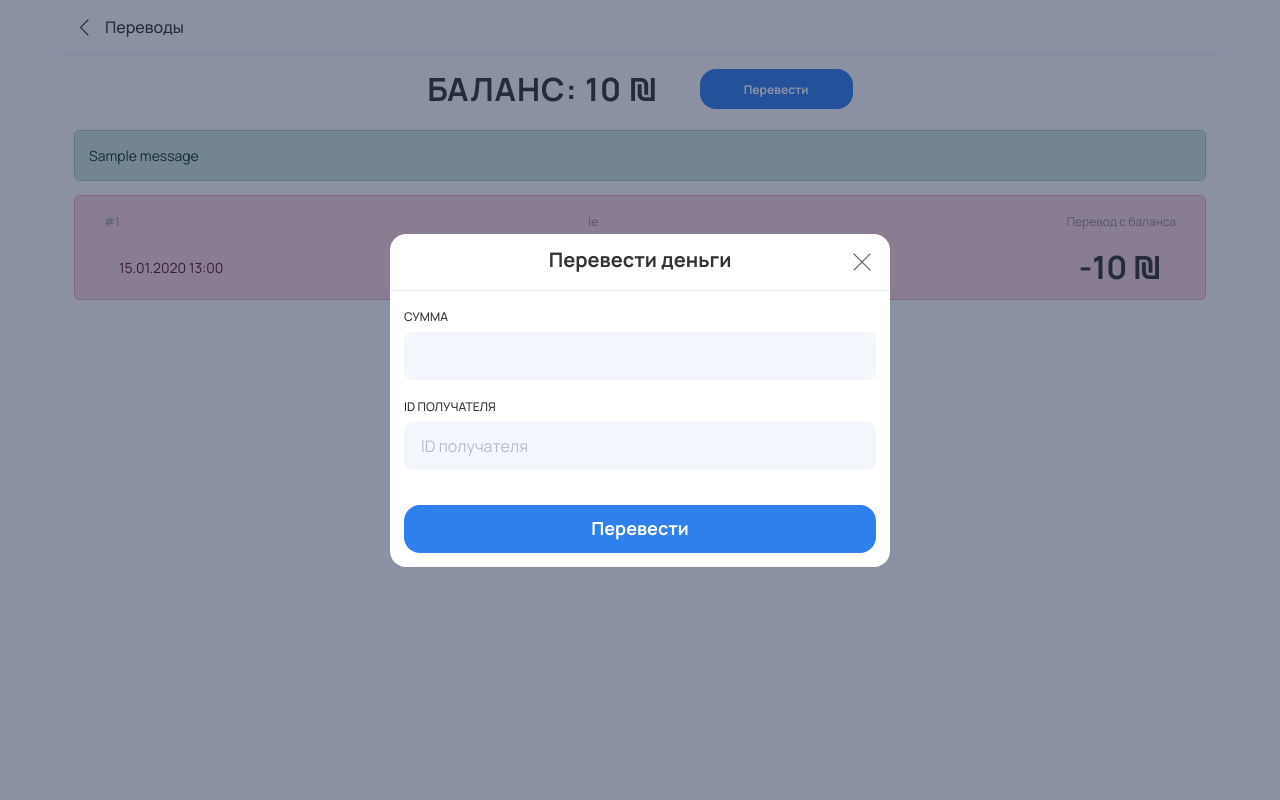
After one commit to dyanashek/Avia-booking, a Django app: page /shop/transfers/ in a window 1280 px wide, after a click on "Перевести". The commit adds this page. Run offline with Django 4.2, Linux system fonts and the light colour scheme; a user stored in the database is signed in; tables that the repository leaves empty hold one stand-in row (values such as "Sample post"); one stand-in notice (Sample message) is shown; parts of the project's set-up code (start-up, migrations or seed data) failed here and were passed over; some libraries are stand-ins or nearby versions.

Commit message:
feat: transactions between users

```diff
--- a/avia/shop/urls.py
+++ b/avia/shop/urls.py
@@ -20,4 +20,6 @@ urlpatterns = [
     path("change-profile/", shop_views.change_profile, name="change_profile"),
     path("topups/", shop_views.TopupsView.as_view(), name="topups"),
     path("create-topup/", shop_views.create_topup, name="create_topup"),
+    path("transfers/", shop_views.TransfersView.as_view(), name="transfers"),
+    path("create-transfer/", shop_views.create_transfer, name="create_transfer"),
 ]
--- a/avia/shop/views.py
+++ b/avia/shop/views.py
@@ -3,7 +3,7 @@ import json
 
 from django.contrib.auth.decorators import login_required
 from django.views.decorators.http import require_POST
-from django.db.models import Case, When
+from django.db.models import Case, When, Q
 from django.http.response import JsonResponse
 from django.shortcuts import get_object_or_404, redirect, render
 from django.views.decorators.csrf import csrf_exempt
@@ -13,9 +13,11 @@ from django.contrib.auth.mixins import LoginRequiredMixin
 from django.urls import reverse
 from django.db import transaction
 from django.contrib import messages
+from django.contrib.auth import get_user_model
 
 from shop.models import (Product, Category, SubCategory, Cart, CartItem, FavoriteProduct,
-                         Order, OrderItem, BuyerProfile, BaseSettings, TopupRequest, TopupRequestStatus, OrderStatus)
+                         Order, OrderItem, BuyerProfile, BaseSettings, TopupRequest, TopupRequestStatus, OrderStatus,
+                         BalanceTransaction)
 from core.utils import send_message_on_telegram
 from .utils import (format_amount, escape_markdown, create_icount_client, send_shop_delivery_address,
                     send_topup_address, icount_order_invoice)
@@ -321,7 +323,7 @@ class TopupsView(LoginRequiredMixin, ListView):
     template_name = "client/views/profile/topups.html"
     context_object_name = "topups"
     model = TopupRequest
-    paginate_by = 2
+    paginate_by = 10
 
     def get_queryset(self):
         queryset = super().get_queryset().filter(user=self.request.user).order_by('-created_at')
@@ -423,3 +425,59 @@ def order_resend_icount(request, pk):
                         pass
 
     return redirect('/admin/shop/order/')
+
+
+class TransfersView(LoginRequiredMixin, ListView):
+    template_name = "client/views/profile/transfers.html"
+    context_object_name = "transfers"
+    model = BalanceTransaction
+    paginate_by = 10
+
+    def get_queryset(self):
+        queryset = super().get_queryset().filter(Q(sender=self.request.user) | Q(receiver=self.request.user)).order_by('-created_at')
+        return queryset
+
+    def get_context_data(self, **kwargs):
+        context = super().get_context_data(**kwargs)
+        context['next_page'] = int(self.request.GET.get('page', 1)) + 1
+        if buyer := BuyerProfile.objects.filter(user=self.request.user).first():
+            context['buyer_balance'] = format_amount(buyer.balance)
+            context['buyer_balance_int'] = int(buyer.balance)
+
+        return context
+
+
+@login_required
+@require_POST
+def create_transfer(request):
+    messages.get_messages(request).used = True
+    amount = request.POST.get('amount')
+    receiver = request.POST.get('receiver')
+    if amount and receiver:
+        amount = int(amount)
+        sender_user = get_user_model().objects.filter(username=f'shop{receiver}').first()
+        receiver = BuyerProfile.objects.filter(tg_id=receiver).first()
+        sender = BuyerProfile.objects.filter(user=request.user).first()
+        if receiver and sender and sender_user:
+            if receiver.tg_id != sender.tg_id:
+                if sender.balance >= amount:
+                    try:
+                        with transaction.atomic():
+                            sender.balance -= amount
+                            receiver.balance += amount
+                            sender.save(update_fields=['balance'])
+                            receiver.save(update_fields=['balance'])
+                            BalanceTransaction.objects.create(sender=request.user, receiver=sender_user, amount=amount)
+                            messages.success(request, f'Вы успешно перевели {amount} ₪ пользователю {receiver.tg_id}')
+                    except:
+                        messages.error(request, 'Ошибка при переводе.')
+                else:
+                    messages.error(request, 'Ошибка при переводе: недостаточно средств на балансе')
+            else:
+                messages.error(request, 'Ошибка при переводе: вы не можете перевести деньги себе')
+        else:
+            messages.error(request, 'Ошибка при переводе: получатель не найден')
+    else:
+        messages.error(request, 'Ошибка при переводе: вы не предоставили необходимых данных')
+
+    return redirect(reverse('shop:transfers'))
--- a/avia/templates/base.html
+++ b/avia/templates/base.html
@@ -3,6 +3,7 @@
 <html lang="en">
 
 <head>
+    <script type="text/javascript" src="https://telegram.org/js/telegram-web-app.js?56"></script>
     <meta charset="UTF-8">
     <meta http-equiv="X-UA-Compatible" content="IE=edge">
     <meta name="viewport" content="width=device-width, initial-scale=1.0">
@@ -42,7 +43,6 @@
     {% block layout %}{% endblock%}
     {% include 'common/components/modals/fail.html' %}
     {% block modals %}{% endblock %}
-    <script type="text/javascript" src="https://telegram.org/js/telegram-web-app.js"></script>
     <script>
         document.addEventListener("DOMContentLoaded", function () {
             const urlParams = new URLSearchParams(window.location.search);
@@ -67,7 +67,6 @@
               } catch (error) {
               }
               try {
-                  {% comment %} window.Telegram.WebApp.requestFullScreen() {% endcomment %}
                   window.Telegram.WebApp.expand()
               } catch (error) {
               }
--- a/avia/templates/client/components/sidebar.html
+++ b/avia/templates/client/components/sidebar.html
@@ -27,7 +27,7 @@
                             <li class="menu-restourant"><a href="{% url 'shop:orders' %}">История заказов</a></li>
                             <li class="menu-wishlist"><a href="{% url 'shop:favorites' %}">Избранное</a></li>
                             <li class="menu-topup"><a href="{% url 'shop:topups' %}">Пополнения</a></li>
-                            <li class="menu-exchange"><a href="{% url 'shop:favorites' %}">Переводы</a></li>
+                            <li class="menu-exchange"><a href="{% url 'shop:transfers' %}">Переводы</a></li>
                         </ul>
                     </nav>
                 </div><!-- /headerSidebarProfile -->
--- /dev/null
+++ b/avia/templates/client/views/profile/transfers.html
@@ -0,0 +1,96 @@
+{% extends 'client/page-layout.html' %}
+{% load thumbnail %}
+{% load filters %}
+{% load static %}
+
+{% block title %}Переводы{% endblock%}
+
+{% block thirdparty %}{% endblock%}
+
+{% block styles %}
+    <link rel="stylesheet" href="{% static 'css/style-client.css' %}">
+{% endblock%}
+
+{% block scripts %}
+    <script src="{% static 'js/restaurant-script.js' %}"></script>
+    <script src="{% static 'js/htmx.min.js' %}"></script>
+{% endblock%}
+
+
+{% block content %}
+
+    <main class="main">
+        <div class="pageHeadW">
+            <div class="container">
+                <div class="pageHead d-flex justify-content-between align-items-center py-2">
+                    <a class="pageHeadBack d-flex align-items-center" href="{% url 'shop:catalog' %}">
+                        <button class="pageHeadBackBtn">
+                            <img src="/static/img/icons/arrow-back.svg" alt="icon">
+                        </button>
+                        Переводы
+                    </a>
+                </div><!-- /pageHead -->
+
+            </div>
+        </div>
+        <div class="formInputName pt-3 d-flex justify-content-center align-items-center fw-medium text-uppercase pb-3">
+            <b>
+                <h3>Баланс: {{ buyer_balance }} ₪</h3>
+            </b>
+            <button type="submit" class="button button--blue ms-5" data-bs-toggle="modal" data-bs-target="#transfer-modal">
+                Перевести
+            </button>
+        </div>
+        {% if messages %}
+            {% for message in messages %}
+                <div class="alert {% if message.tags == 'error' %}alert-danger{% else %}alert-success{% endif %} mt-2 ms-3 me-3">
+                    {{ message }}
+                </div>
+            {% endfor %}
+        {% endif %}
+        {% if transfers %}
+            <div id="transfers-list" class="pb-2">
+                {% for transfer in transfers %}
+                    <div class="alert alert-{% if transfer.sender == request.user %}danger{% else %}success{% endif %} mt-1 ms-3 me-3 htmx-scroll">
+                        <div class="container">
+                            <div class="pageInfo pt-1 d-flex justify-content-between">
+                                <span>#{{transfer.id}}</span>
+                                <span>{% if transfer.sender == request.user %}{{ transfer.receiver.username|slice:"4:" }}{% else %}{{ transfer.sender.username|slice:"4:" }}{% endif %}</span>
+                                <span>{% if transfer.sender == request.user %}Перевод с баланса{% else %}Перевод на баланс{% endif %}</span>
+                            </div>
+                            <div class="d-flex justify-content-end align-items-end">
+                                <div class="container">
+                                    <div class="d-flex justify-content-between gap-2 mt-4 historyProductListW align-items-center">
+                                        <div class="d-flex gap-2">
+                                            <span>{{transfer.readable_date}} {{transfer.readable_time}}</span>
+                                        </div>
+                                        <h3>{% if transfer.sender == request.user %}-{% else %}+{% endif %}{{ transfer.readable_amount }} ₪</h3>
+                                    </div>
+                                </div>
+                            </div>
+                        </div>
+                    </div>
+                    {% if page_obj.has_next and forloop.last %}
+                        <span hx-get="{% url 'shop:transfers' %}?page={{ page_obj.next_page_number }}"
+                                hx-swap="beforeend" hx-target="#transfers-list" hx-select=".htmx-scroll"
+                                hx-trigger="intersect once delay:200ms" class="htmx-scroll"
+                                style="visibility: hidden;"
+                                hx-on="htmx:afterRequest: this.remove()">
+                        </span>
+					{% endif %}
+                {% endfor %}
+            </div>
+        {% else %}
+            <div class="cartEmpty mt-5">
+                <div class="container">
+                    <div class="cartEmptyW text-center d-flex justify-content-center flex-column align-items-center">
+                        <div><h2>История переводов пуста</h2></div>
+                    </div>
+                </div>
+            </div>
+        {% endif %}
+    </main>
+{% endblock%}
+{% block modals %}
+  {% include 'common/components/modals/transfer-request.html' %}
+{% endblock %}
--- /dev/null
+++ b/avia/templates/common/components/modals/transfer-request.html
@@ -0,0 +1,59 @@
+{% load i18n %}
+<div class="modal fade" id="transfer-modal" tabindex="-1" aria-labelledby="topup-request-modal"
+     aria-hidden="true">
+    <div class="modal-dialog modal-dialog-centered">
+        <div class="modal-content p-0">
+
+            <div class="fw-bold mx-auto mb-0 text-center px-3 border-b-gray py-3 w-100">
+                <h2 class="h2 mb-0">Перевести деньги</h2>
+            </div>
+            <form class="modalForm px-3 py-3" action="{% url 'shop:create_transfer' %}" method="post" id="table-booking-add-form">
+                {% csrf_token %}
+                <div class="row py-1">
+                    <div class="col-12">
+                        <div class="inputW">
+                            <div class="inputName text-uppercase fw-medium text--sm mb-2">
+                                Сумма
+                            </div>
+                            <input class="formInput" type="number" step="1" required name="amount" id="topup-amount-input" min="1" max="{{ buyer_balance_int }}" value="">
+                        </div>
+                    </div>
+                </div>
+                <div class="row py-3">
+                    <div class="col-12">
+                        <div class="inputW">
+                            <div class="inputName text-uppercase fw-medium text--sm mb-2">
+                                ID получателя
+                            </div>
+                            <input class="formInput" type="number" step="1" required placeholder="ID получателя"
+                                   name="receiver"  value="">
+                        </div>
+                    </div>
+                </div>
+
+                <div class="d-flex orderBtnW mt-4">
+                    <button type="submit" class="button button--lg button--blue w-100 px-2">
+                        Перевести
+                    </button>
+                </div>
+            </form>
+
+            <button type="button" class="btn-close mx-0 opacity-75"  data-bs-dismiss="modal"
+                            aria-label="Close" data-bs-target="#table-booking-add-modal">
+                <img src="/static/img/icons/close-black.svg" alt="icon">
+            </button>
+
+        </div>
+    </div>
+</div>
+<script>
+    const topupRequestModal = document.getElementById('topup-request-modal');
+    const topupAmountInput = document.getElementById('topup-amount-input');
+
+    topupRequestModal.addEventListener('show.bs.modal', function (event) {
+        const amount = event.relatedTarget.getAttribute('data-amount');
+        if (amount) {
+            topupAmountInput.value = amount;
+        }
+    });
+</script>
```
Also changed, not shown: avia/shop/models.py (+12 -0 lines).
